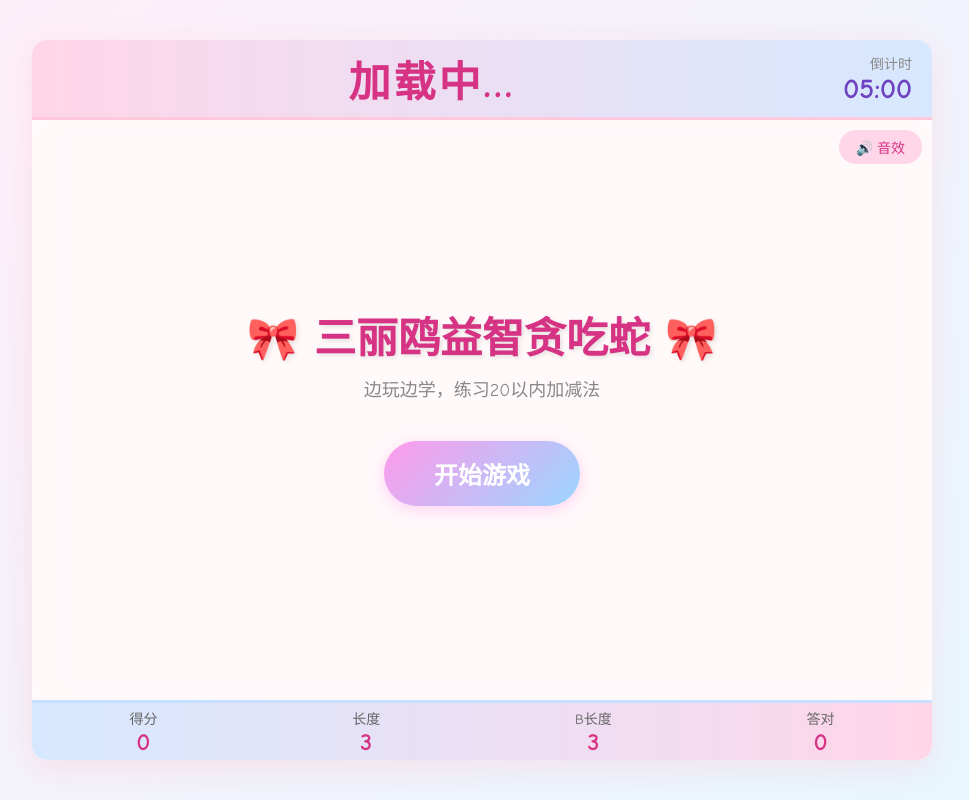
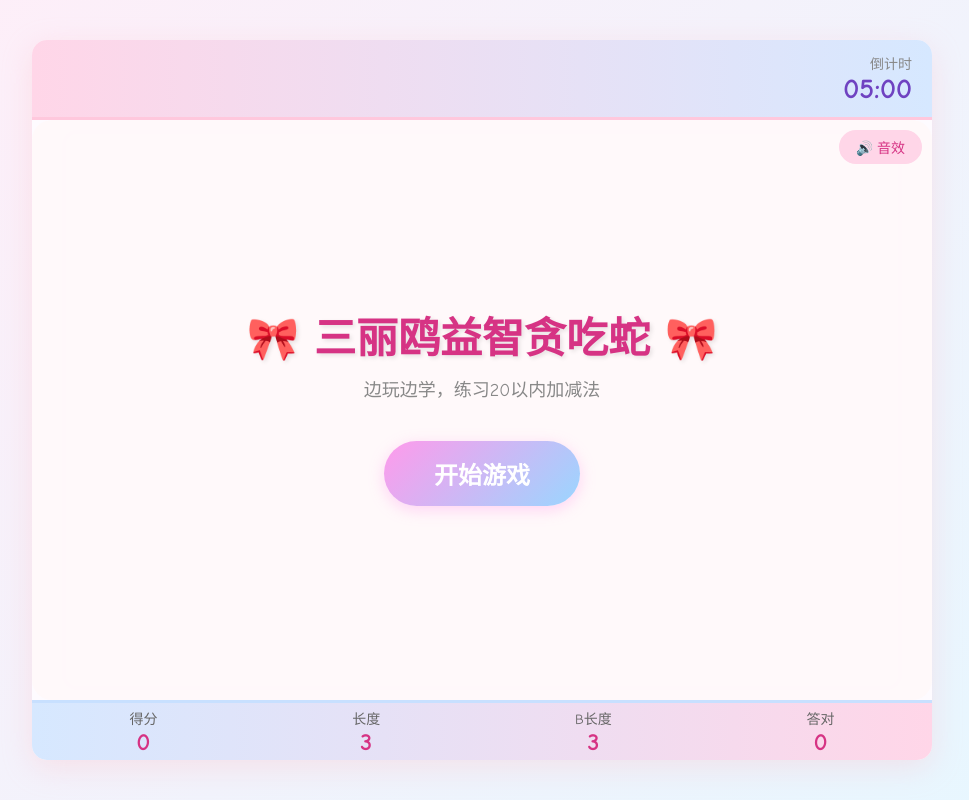
Before and after one commit to zhangyi5436/sanrio-game, a website: page index.html in a window 1280 px wide. Shown: the whole page, without its empty margins (158-1127 px from the left). Drawn offline with Linux system fonts and the light colour scheme.

Commit message:
remove: 'loading...' text from question area

```diff
--- a/index.html
+++ b/index.html
@@ -404,7 +404,7 @@
     <div id="game-container">
         <div id="top-bar">
             <div id="question-box">
-                <div id="question">加载中...</div>
+                <div id="question">&nbsp;</div>
             </div>
             <div id="timer-box">
                 <div id="timer-label">倒计时</div>
```
